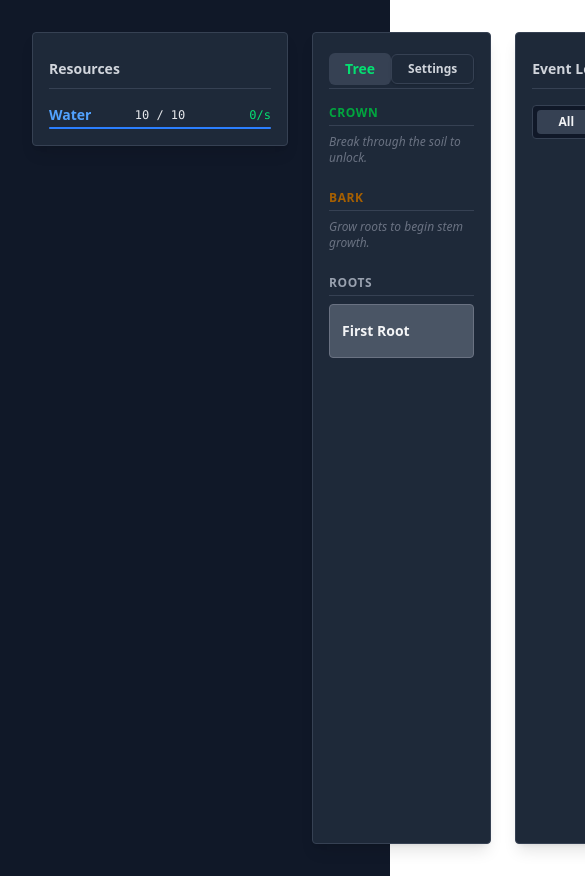
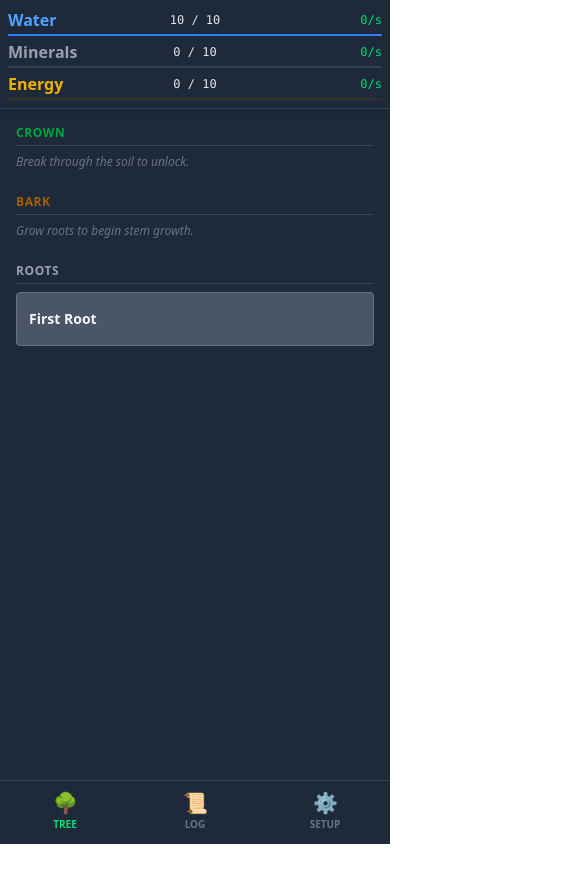
Before and after one commit to Thalruk/Treedler, an Angular app in the folder treedler-project/: page / in a window 390 px wide. Shown: the top 876 px of the page, 585 px wide, since content can reach past the window. After the commit the page ends 844 px from the top, so only its background shows below. Built offline with nearby package versions, Linux system fonts and the light colour scheme.

Commit message:
Add mobile-friendly game navigation
Rework the layout for mobile with a resource bar at the top and tab navigation at the bottom, including access to the event log. Keep resource and log panels in desktop sidebars, and update the upgrade effect input to accept multiple effects.

```diff
--- a/treedler-project/src/app/app.html
+++ b/treedler-project/src/app/app.html
@@ -1,13 +1,32 @@
-<div class="min-h-screen bg-gray-900 text-gray-100 p-8 font-sans flex gap-6">
-  <!-- SIDE PANEL -->
-  <app-sidebar></app-sidebar>
+<div
+  class="h-screen w-full bg-gray-900 text-gray-100 font-sans flex flex-col md:flex-row overflow-hidden"
+>
+  <!-- ========================================== -->
+  <!-- 1. MOBILE TOP BAR (Pasek zasobów)          -->
+  <!-- ========================================== -->
+  <div
+    class="md:hidden flex-none bg-gray-800 border-b border-gray-700 z-40 max-h-40 overflow-y-auto shadow-md"
+  >
+    <app-sidebar></app-sidebar>
+  </div>
 
-  <!-- MAIN WINDOW -->
+  <!-- ========================================== -->
+  <!-- 2. DESKTOP LEFT PANEL (Sidebar zasobów)    -->
+  <!-- ========================================== -->
+  <div class="hidden md:block w-72 shrink-0 p-6 pr-3 overflow-y-auto">
+    <app-sidebar></app-sidebar>
+  </div>
+
+  <!-- ========================================== -->
+  <!-- 3. MAIN CONTENT WINDOW                     -->
+  <!-- ========================================== -->
   <div
-    class="flex-1 bg-gray-800 p-4 rounded shadow-lg border border-gray-700 min-h-[600px] flex flex-col"
+    class="flex-1 flex flex-col min-w-0 bg-gray-800 md:my-6 md:rounded-lg shadow-lg md:border border-gray-700 relative overflow-hidden"
   >
-    <!-- NAVIGATION TABS -->
-    <div class="h-10 flex items-center justify-between mb-4 border-b border-gray-700 text-sm">
+    <!-- DESKTOP NAVIGATION TABS -->
+    <div
+      class="hidden md:flex h-12 items-center justify-between px-4 border-b border-gray-700 text-sm bg-gray-900/30"
+    >
       <div class="flex gap-2">
         <button
           (click)="switchTab(Tab.Tree)"
@@ -31,7 +50,6 @@
         }
       </div>
 
-      <!-- SETTINGS BUTTON -->
       <button
         (click)="switchTab(Tab.Settings)"
         [ngClass]="
@@ -46,16 +64,71 @@
     </div>
 
     <!-- CONTENT AREA -->
-    <div class="flex-1">
+    <!-- pb-20 zapewnia, że dolne kafelki na telefonie nie schowają się za menu -->
+    <div class="flex-1 overflow-y-auto p-4 pb-20 md:pb-4 relative">
       @if (activeTab() === Tab.Tree) {
         <app-tree-tab></app-tree-tab>
       } @else if (activeTab() === Tab.Mutation) {
         <app-mutation-tab></app-mutation-tab>
       } @else if (activeTab() === Tab.Settings) {
         <app-settings-tab></app-settings-tab>
+      } @else if (activeTab() === Tab.Log) {
+        <app-log-sidebar></app-log-sidebar>
       }
+    </div>
+
+    <!-- MOBILE BOTTOM NAVIGATION -->
+    <div
+      class="md:hidden absolute bottom-0 left-0 w-full bg-gray-800 border-t border-gray-700 flex justify-around items-center h-16 z-50"
+    >
+      <button
+        (click)="switchTab(Tab.Tree)"
+        class="flex flex-col items-center p-2 transition-colors w-1/4"
+        [class.text-green-400]="activeTab() === Tab.Tree"
+        [class.text-gray-500]="activeTab() !== Tab.Tree"
+      >
+        <span class="text-xl leading-none">🌳</span>
+        <span class="text-[10px] uppercase font-bold mt-1">Tree</span>
+      </button>
+
+      @if (storylineService.isMutationUnlocked()) {
+        <button
+          (click)="switchTab(Tab.Mutation)"
+          class="flex flex-col items-center p-2 transition-colors w-1/4"
+          [class.text-purple-400]="activeTab() === Tab.Mutation"
+          [class.text-gray-500]="activeTab() !== Tab.Mutation"
+        >
+          <span class="text-xl leading-none">🧬</span>
+          <span class="text-[10px] uppercase font-bold mt-1">Mutate</span>
+        </button>
+      }
+
+      <button
+        (click)="switchTab(Tab.Log)"
+        class="flex flex-col items-center p-2 transition-colors w-1/4"
+        [class.text-blue-400]="activeTab() === Tab.Log"
+        [class.text-gray-500]="activeTab() !== Tab.Log"
+      >
+        <span class="text-xl leading-none">📜</span>
+        <span class="text-[10px] uppercase font-bold mt-1">Log</span>
+      </button>
+
+      <button
+        (click)="switchTab(Tab.Settings)"
+        class="flex flex-col items-center p-2 transition-colors w-1/4"
+        [class.text-gray-200]="activeTab() === Tab.Settings"
+        [class.text-gray-500]="activeTab() !== Tab.Settings"
+      >
+        <span class="text-xl leading-none">⚙️</span>
+        <span class="text-[10px] uppercase font-bold mt-1">Setup</span>
+      </button>
     </div>
   </div>
 
-  <app-log-sidebar></app-log-sidebar>
+  <!-- ========================================== -->
+  <!-- 4. DESKTOP RIGHT PANEL (Log Sidebar)       -->
+  <!-- ========================================== -->
+  <div class="hidden md:block w-80 shrink-0 p-6 pl-3 overflow-y-auto">
+    <app-log-sidebar></app-log-sidebar>
+  </div>
 </div>
--- a/treedler-project/src/app/core/enums/tab.enum.ts
+++ b/treedler-project/src/app/core/enums/tab.enum.ts
@@ -3,4 +3,5 @@ export enum TabId {
   Mutation,
   Magic,
   Settings,
+  Log,
 }
--- a/treedler-project/src/app/features/sidebar/log-sidebar.html
+++ b/treedler-project/src/app/features/sidebar/log-sidebar.html
@@ -1,7 +1,6 @@
 <div
-  class="w-72 bg-gray-800 p-4 rounded shadow-lg border border-gray-700 flex flex-col h-[calc(100vh-2rem)] text-sm"
+  class="w-full h-full bg-gray-800 p-4 rounded shadow-lg border border-gray-700 flex flex-col text-sm"
 >
-  <!-- ZABLOKOWANA WYSOKOŚĆ NAGŁÓWKA -->
   <div class="h-10 flex items-center mb-4 border-b border-gray-700">
     <h2 class="font-bold text-gray-300">Event Log</h2>
   </div>
@@ -23,7 +22,7 @@
       [ngClass]="
         activeFilter() === LogCategory.Story
           ? 'bg-gray-700 text-amber-400'
-          : 'text-gray-500 hover:text-amber-400'
+          : 'text-amber-600/80 hover:text-amber-400'
       "
     >
       Story
@@ -34,7 +33,7 @@
       [ngClass]="
         activeFilter() === LogCategory.Progress
           ? 'bg-gray-700 text-green-400'
-          : 'text-gray-500 hover:text-green-400'
+          : 'text-green-600/80 hover:text-green-400'
       "
     >
       Prog
@@ -45,7 +44,7 @@
       [ngClass]="
         activeFilter() === LogCategory.Random
           ? 'bg-gray-700 text-purple-400'
-          : 'text-gray-500 hover:text-purple-400'
+          : 'text-purple-600/80 hover:text-purple-400'
       "
     >
       Rand
--- a/treedler-project/src/app/features/sidebar/sidebar.html
+++ b/treedler-project/src/app/features/sidebar/sidebar.html
@@ -1,27 +1,23 @@
-<div class="w-64 bg-gray-800 p-4 rounded shadow-lg border border-gray-700 h-fit text-sm">
-  <!-- ZABLOKOWANA WYSOKOŚĆ NAGŁÓWKA -->
-  <div class="h-10 flex items-center mb-4 border-b border-gray-700">
-    <h2 class="font-bold text-gray-300">Resources</h2>
-  </div>
+<div class="flex flex-col gap-1 md:gap-3 p-2 md:p-0">
+  <!-- Nagłówek widoczny tylko na komputerze/tablecie -->
+  <h2 class="hidden md:block text-sm font-bold text-gray-200 border-b border-gray-700 pb-2 mb-2">
+    Resources
+  </h2>
 
-  <div class="flex flex-col mt-2">
-    <!-- WATER -->
   <app-resource-bar
-      [name]="resourceService.water().name"
+    name="Water"
     [amount]="resourceService.water().amount"
     [maxAmount]="resourceService.water().maxAmount"
     [netGeneration]="netWaterGeneration()"
     [breakdown]="waterBreakdown()"
     [capacityBreakdown]="globalCapacityBreakdown()"
     colorClass="text-blue-400"
-      bgDarkClass="bg-blue-900"
+    bgDarkClass="bg-blue-900/30"
     bgLightClass="bg-blue-500"
   ></app-resource-bar>
 
-    <!-- MINERALS -->
-    @if (resourceService.minerals().isUnlocked) {
   <app-resource-bar
-        [name]="resourceService.minerals().name"
+    name="Minerals"
     [amount]="resourceService.minerals().amount"
     [maxAmount]="resourceService.minerals().maxAmount"
     [netGeneration]="netMineralsGeneration()"
@@ -31,21 +27,16 @@
     bgDarkClass="bg-gray-700"
     bgLightClass="bg-gray-400"
   ></app-resource-bar>
-    }
 
-    <!-- ENERGY -->
-    @if (resourceService.energy().isUnlocked) {
   <app-resource-bar
-        [name]="resourceService.energy().name"
+    name="Energy"
     [amount]="resourceService.energy().amount"
     [maxAmount]="resourceService.energy().maxAmount"
     [netGeneration]="netEnergyGeneration()"
     [breakdown]="energyBreakdown()"
     [capacityBreakdown]="globalCapacityBreakdown()"
-        colorClass="text-yellow-400"
-        bgDarkClass="bg-yellow-900"
+    colorClass="text-yellow-500"
+    bgDarkClass="bg-yellow-900/30"
     bgLightClass="bg-yellow-500"
   ></app-resource-bar>
-    }
 </div>
-</div>
--- a/treedler-project/src/app/features/tabs/settings-tab/settings-tab.html
+++ b/treedler-project/src/app/features/tabs/settings-tab/settings-tab.html
@@ -1,22 +1,22 @@
 <div class="flex flex-col gap-6">
-  <div>
+  <div class="flex flex-col items-center text-center md:items-start md:text-left">
     <!-- ========================================== -->
     <!-- DANGER ZONE                                -->
     <!-- ========================================== -->
     <h3
-      class="text-xs font-bold text-red-500 uppercase tracking-wider border-b border-gray-700 mb-2 pb-1"
+      class="w-full text-xs font-bold text-red-500 uppercase tracking-wider border-b border-gray-700 mb-2 pb-1"
     >
       Save Management
     </h3>
 
-    <p class="text-sm text-gray-400 mb-4">
+    <p class="text-sm text-gray-400 mb-4 max-w-md md:max-w-none">
       Deleting the save will result in the irreversible loss of all resources, upgrades, and
       unlocked mechanics, restoring the game to its initial state.
     </p>
 
     <button
       (click)="wipeSave()"
-      class="bg-red-900 hover:bg-red-800 border border-red-600 text-gray-100 text-sm font-bold py-2 px-4 rounded transition-all"
+      class="bg-red-900 hover:bg-red-800 border border-red-600 text-gray-100 text-sm font-bold py-2 px-4 rounded transition-all shadow-md"
     >
       Hard Reset (Wipe Save)
     </button>
--- a/treedler-project/src/app/shared/ui/resource-bar.html
+++ b/treedler-project/src/app/shared/ui/resource-bar.html
@@ -32,7 +32,7 @@
   <!-- HOVER TOOLTIP                              -->
   <!-- ========================================== -->
   <div
-    class="absolute left-full ml-4 top-0 w-80 bg-gray-900 border border-gray-600 rounded p-3 shadow-xl opacity-0 invisible group-hover:opacity-100 group-hover:visible transition-all z-50 pointer-events-none flex gap-3"
+    class="hidden md:flex absolute left-full ml-4 top-0 w-80 bg-gray-900 border border-gray-600 rounded p-3 shadow-xl opacity-0 invisible group-hover:opacity-100 group-hover:visible transition-all z-50 pointer-events-none gap-3"
   >
     <!-- Kolumna: Produkcja -->
     <div class="flex-1 border-r border-gray-700 pr-3">
--- a/treedler-project/src/app/shared/ui/upgrade-button.ts
+++ b/treedler-project/src/app/shared/ui/upgrade-button.ts
@@ -23,7 +23,7 @@ export class UpgradeButtonComponent {
   @Input({ required: true }) title!: string;
   @Input() description: string = '';
   @Input({ required: true }) costs!: UpgradeCost[];
-  @Input({ required: true }) effect!: string;
+  @Input({ required: true }) effect!: string[];
   @Input({ required: true }) canAfford!: boolean;
   @Input() isReachable: boolean = true;
 
```
Lines whose indentation alone changed are shown as unchanged.
